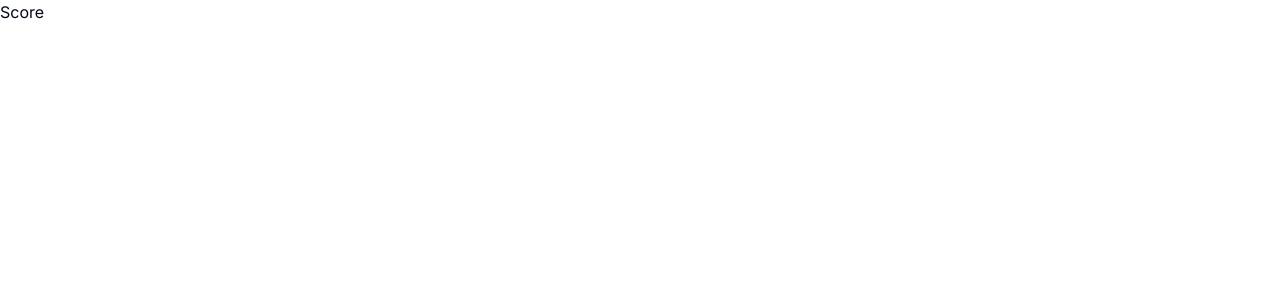
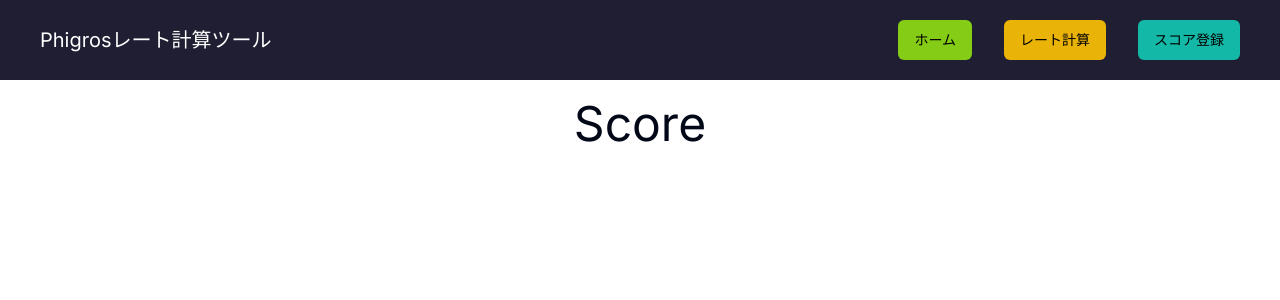
Before and after one commit to Cyndaquil1999/Phigros_results, a Next.js app in the folder phigrosTools/frontend/: page /submitScore in a window 1280 px wide. Shown: the top 300 px of the page. Built offline with nearby package versions, Linux system fonts and the light colour scheme.

Commit message:
タイトルとヘッダー設定

```diff
--- a/phigrosTools/frontend/src/app/submitScore/page.tsx
+++ b/phigrosTools/frontend/src/app/submitScore/page.tsx
@@ -1,7 +1,10 @@
+import { Header } from "../_component/header";
+
 export default function ScorePage() {
   return (
     <div>
-      <h1>Score</h1>
+      <Header />
+      <div className="flex justify-center item-center text-5xl">Score</div>
     </div>
   );
 }
```
